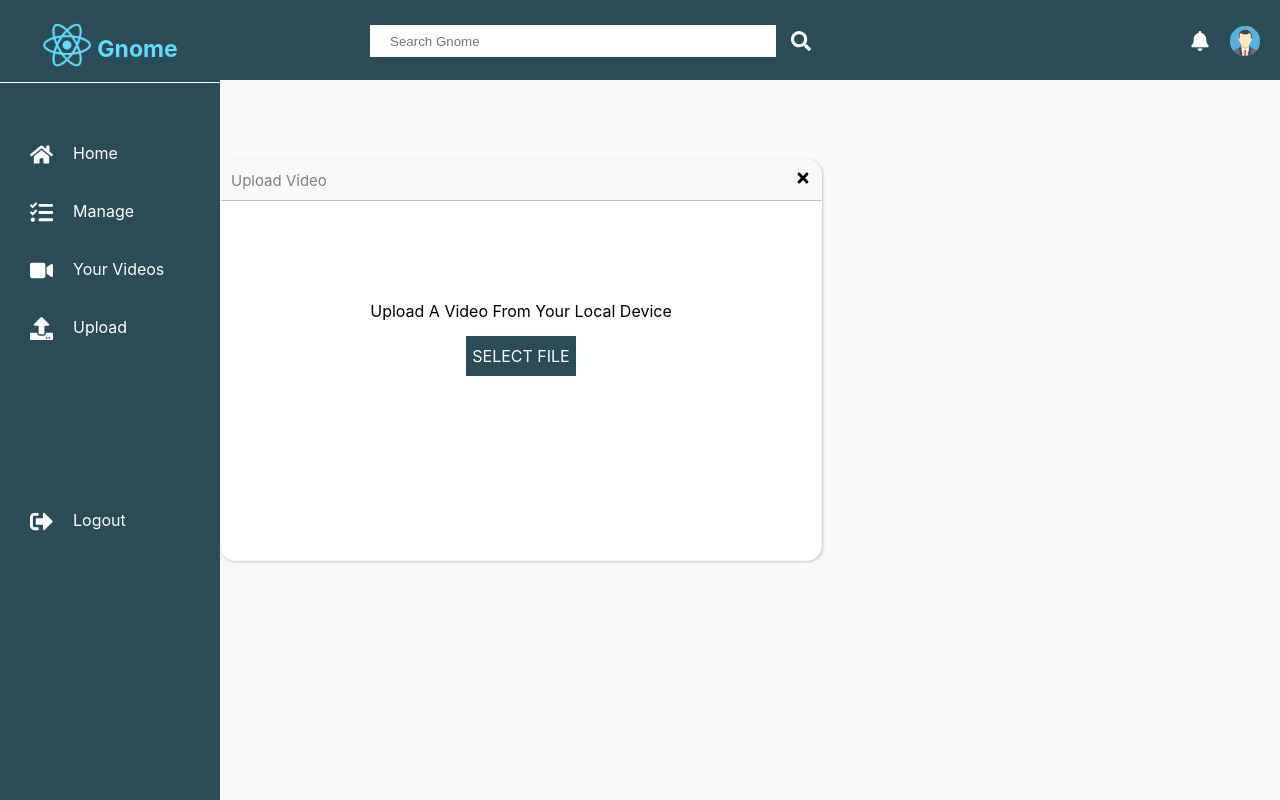
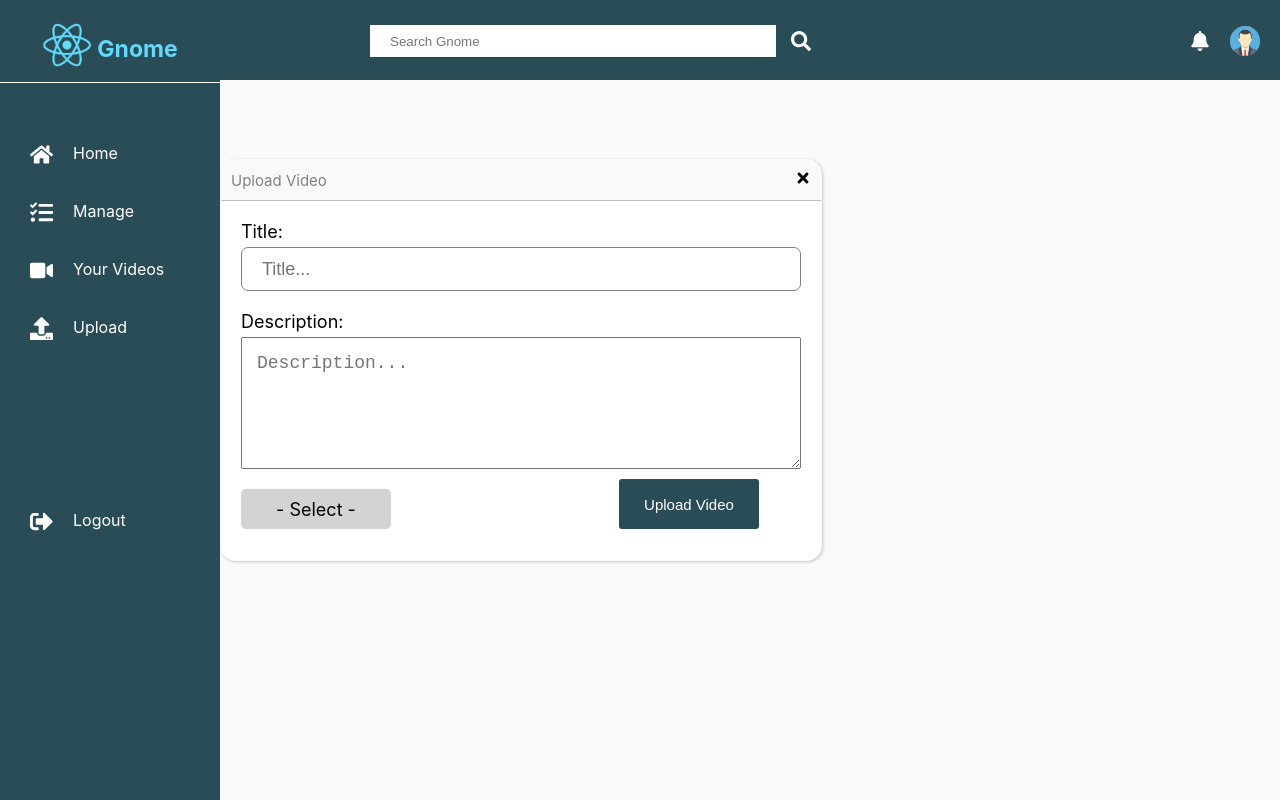
Before and after one commit to abdulfatahi-ishaq/Keyla-Test, a React (Create React App) app: page /upload in a window 1280 px wide. Built offline with nearby package versions, Linux system fonts and the light colour scheme.

Commit message:
Added Api to fetch Video ***

```diff
--- a/package.json
+++ b/package.json
@@ -6,9 +6,12 @@
     "@testing-library/jest-dom": "^5.11.4",
     "@testing-library/react": "^11.1.0",
     "@testing-library/user-event": "^12.1.10",
+    "axios": "^0.21.1",
     "react": "^17.0.2",
     "react-dom": "^17.0.2",
     "react-icons": "^4.2.0",
+    "react-loader-spinner": "^4.0.0",
+    "react-loading-skeleton": "^2.2.0",
     "react-router-dom": "^5.2.0",
     "react-scripts": "4.0.3",
     "styled-components": "^5.3.0",
--- /dev/null
+++ b/src/Functions/apiFunctions.js
@@ -0,0 +1,48 @@
+// import { API } from "../config";
+import axios from "axios";
+import { useEffect, useReducer } from "react";
+
+const ACTIONS = {
+  MAKE_REQUEST: "make-request",
+  GET_DATA: "get-data",
+  ERROR: "error"
+};
+
+
+function reducer(state, action) {
+  switch (action.type) {
+    case ACTIONS.MAKE_REQUEST:
+      return { loading: true, videos: [] };
+
+    case ACTIONS.GET_DATA:
+      return { ...state, loading: false, videos: action.payload.videos };
+
+    case ACTIONS.ERROR:
+      return { ...state, loading: false, error: action.payload.error, videos:[] };
+
+       default:
+      return state;
+  }
+}
+
+export default function useFetchvideos() {
+  const [state, dispatch] = useReducer(reducer, { videos: [], loading: true });
+
+  useEffect(() => {
+      const cancelToken1 = axios.CancelToken.source();
+    dispatch({type:ACTIONS.MAKE_REQUEST})
+    axios.get("https://movie-gallery-api.herokuapp.com/movies",
+        {cancelToken:cancelToken1.token}).then(res =>{
+        dispatch({type:ACTIONS.GET_DATA,payload:{videos:res.data}})
+    }).catch(e =>{
+        if(axios.isCancel(e)) return
+        dispatch({type:ACTIONS.ERROR, payload:{error:e}})
+    })
+    // return () => {
+    //     cancelToken1.cancel();
+    //     cancelToken2.cancel();
+    // }
+  }, [])
+
+  return state;
+}
--- a/src/components/Button/index.js
+++ b/src/components/Button/index.js
@@ -1,6 +1,6 @@
 import styled from 'styled-components';
 
-export const ButtonWrapper = styled.div`
+export const ButtonWrapper = styled.button`
 display:flex;
 margin:15px auto;
 width:100px;
--- a/src/components/UploadContainer/index.js
+++ b/src/components/UploadContainer/index.js
@@ -1,8 +1,23 @@
-import React from 'react'
-import { UploadBody, UploadContainer, UploadContentHeading, UploadWrapper } from './styles'
-import {FaTimes} from "react-icons/fa";
-import { ButtonWrapper } from '../Button';
+import React from "react";
+// import Axios from "axios";
+
+import {
+  UploadBody,
+  UploadContainer,
+  UploadContentHeading,
+  UploadWrapper,
+} from "./styles";
+import { FaTimes } from "react-icons/fa";
+import { ButtonWrapper } from "../Button";
+import UploadVideoForm from "./uploadform";
+
 const UploadPage = () => {
+  const [fileSelected, setFileSelected] = React.useState(true);
+
+//   const uploadVideo = (files) => {
+//     const formData = new FormData();
+//     formData.append('video')
+//   };
   return (
     <>
       <UploadWrapper>
@@ -12,17 +27,28 @@ const UploadPage = () => {
               <span>Upload Video</span>
             </div>
             <div>
-                          <FaTimes/>
+              <FaTimes />
             </div>
           </UploadContentHeading>
+          {!fileSelected ? (
             <UploadBody>
               <span>Upload A Video From Your Local Device</span>
-                      <ButtonWrapper>SELECT FILE</ButtonWrapper>
+              <input
+                type="file"
+                id="uploadInput"
+                accept="video/mp4"
+                style={{ display: "none" }}
+                // onChange={(e) => uploadVideo(e.target.files)}
+              />
+              <ButtonWrapper onClick={()=>setFileSelected(true)}>SELECT FILE</ButtonWrapper>
             </UploadBody>
+          ) : (
+            <UploadVideoForm />
+          )}
         </UploadContainer>
       </UploadWrapper>
     </>
-    )
-}
+  );
+};
 
-export default UploadPage
+export default UploadPage;
--- /dev/null
+++ b/src/components/UploadContainer/styles.css
@@ -0,0 +1,190 @@
+.UploadPage {
+    width: 100%;
+    height: calc(100vh - 85px);
+    display: flex;
+    justify-content: center;
+    align-items: center;
+    font-family: Roboto, Arial, sans-serif;
+}
+
+.SelectFileContainer {
+    width: 40%;
+    height: 600px;
+    border: 1px solid grey;
+    border-radius: 10px;
+    display: flex;
+    flex-direction: column;
+}
+
+.SelectFileContainer .topSection {
+    flex: 10%;
+    width: 100%;
+    border-bottom: 1px solid lightgray;
+    display: flex;
+    flex-direction: row;
+    color: grey;
+}
+
+.SelectFileContainer .topSection .leftSide {
+    flex: 50%;
+    height: 100%;
+    display: flex;
+    align-items: center;
+    justify-content: left;
+    padding-left: 15px;
+}
+
+.SelectFileContainer .topSection .leftSide h2 {
+    font-weight: 200;
+}
+
+.SelectFileContainer .topSection .rightSide {
+    flex: 50%;
+    height: 100%;
+    display: flex;
+    justify-content: flex-end;
+    align-items: center;
+    padding-right: 15px;
+}
+
+#closeIcon {
+    font-size: 30px;
+}
+
+.SelectFileContainer .body:not(#Selected) {
+    flex: 90%;
+    width: 100%;
+    display: flex;
+    justify-content: center;
+    align-items: center;
+    flex-direction: column;
+}
+
+.SelectFileContainer #Selected{
+    flex: 90%;
+    width: 100%;
+    display: flex;
+    flex-direction: column;
+}
+
+.SelectFileContainer .body #uploadButton {
+    width: 120px;
+    /* height: 40px; */
+    /* background-color: #075FD4; */
+    border: none;
+    border-radius: 3px;
+    color: white;
+    font-size: 13px;
+    display: grid;
+    place-items: center;
+}
+
+.SelectFileContainer .body #uploadButton:hover {
+    cursor: pointer;
+}
+
+.SelectFileContainer .body #uploadButton label:hover {
+    cursor: pointer;
+}
+
+.UploadVideoContainer {
+    display: flex;
+    flex-direction: column;
+    padding: 20px;
+}
+
+.UploadVideoContainer .titleContainer{
+    display: flex;
+    flex-direction: column;
+}
+
+.UploadVideoContainer input{
+    height: 40px;
+    border-radius: 7px;
+    border: 1px solid grey;
+    padding-left: 20px;
+    font-size: 18px;
+    margin-top: 5px;
+}
+
+.UploadVideoContainer .titleContainer input:focus, textarea:focus{
+    border: 1px solid green;
+    outline: none;
+}
+
+.UploadVideoContainer  label{
+    font-weight: 400;
+    font-size: 18px;
+}
+
+.UploadVideoContainer .descriptionContainer{
+    display: flex;
+    flex-direction: column;
+    margin-top: 20px;
+}
+
+.UploadVideoContainer .descriptionContainer textarea{
+    height: 100px;
+    max-height: 100px;
+    min-height: 100px;
+    min-width: 50%;
+    max-width: 98%;
+    padding: 15px;
+    font-size: 18px;
+    margin-top: 5px;
+}
+
+.UploadVideoContainer .bottomSection {
+    display: flex;
+    flex-direction: row;
+}
+
+.UploadVideoContainer .bottomSection .thumbnailContainer{
+    flex: 60%;
+    height: 40%;
+}
+
+.UploadVideoContainer .bottomSection .thumbnailContainer #uploadThumbnail{
+    margin-top: 20px;
+    width: 150px;
+    height: 40px;
+    /* border: 1px solid #294c56; */
+    border-radius: 5px;
+    display: grid;
+    place-items: center;
+    background-color: lightgrey;
+}
+
+.UploadVideoContainer .bottomSection .thumbnailContainer #uploadThumbnail:hover,  .thumbnailContainer #uploadThumbnail label:hover{
+    cursor: pointer;
+}
+
+.UploadVideoContainer .bottomSection .uploadButtonContainer{
+    flex: 40%;
+    height: 100%;
+    display: flex;
+    justify-content: center;
+    align-items: center;
+    margin-top: 10px;
+
+}
+
+.UploadVideoContainer .bottomSection .uploadButtonContainer button:hover{
+    cursor: pointer;
+    background-color: #294c56;
+
+}
+
+
+.UploadVideoContainer .bottomSection .uploadButtonContainer button{
+    width: 140px;
+    height: 50px;
+    background-color: #294c56;
+    color: white;
+    font-size: 15px;
+    border: none;
+    border-radius: 3px;
+
+
+
+}
--- /dev/null
+++ b/src/components/UploadContainer/uploadform.js
@@ -0,0 +1,72 @@
+import React from 'react'
+// import { createVideo } from '../../Functions/apiFunctions';
+import './styles.css'
+const UploadVideoForm = () => {
+    const [values, setValues] = React.useState({
+        title:"",
+        description:"",
+        video:"",
+        fomrData:""
+    });
+    const {title, description,formData} = values;
+    const handleChange = name => event => {
+        const value = name  === 'video' ? event.target.files[0] : event.target.value;
+        formData.set(name,value);
+        setValues({...values,[name]:value});
+    }
+
+    // React.useEffect(()=>{
+    //     setValues({...values, formData: new FormData()})
+    // },[])
+
+    const clickSubmit = (e) => {
+        e.preventDefault();
+        setValues({...values})
+        console.log(formData);
+        // createVideo(formData)
+        // .then(data => {
+        //     if(!data){
+        //         console.log("Failed");
+        //         setValues({...values});
+        //     }else{
+        //         console.log("Success")
+        //     }
+        // })
+    }
+
+    return (
+        <div className="UploadVideoContainer">
+        <form onSubmit={clickSubmit}>
+            <div className="titleContainer">
+                <label>Title:</label>
+                <input onChange={handleChange('title')} name="title" type="text" placeholder="Title..." value={title} />
+            </div>
+
+            <div className="descriptionContainer">
+                <label>Description:</label>
+                <textarea onChange={handleChange('description')} name="description" value={description} placeholder="Description..." />
+            </div>
+            <div className="bottomSection">
+                <div className="thumbnailContainer">
+                    <input
+                    type="file"
+                    name="video"
+                    accept="video/mp4"
+                    onChange={handleChange("video")}
+                    id="uploadThumbnail"
+                    style={{ display: "none" }}
+                    />
+                    <div id="uploadThumbnail">
+                        <label htmlFor="uploadThumbnail"> - Select - </label>
+                    </div>
+                </div>
+                <div className="uploadButtonContainer">
+                    <button type="submit"> Upload Video</button>
+                </div>
+            </div>
+            </form>
+        </div>
+    )
+}
+
+export default UploadVideoForm
--- /dev/null
+++ b/src/config.js
@@ -0,0 +1 @@
+export const API = process.env.REACT_APP_API_URL;
```
Also changed, not shown: src/components/Body/index.js (+10 -5 lines), src/components/Manage/index.js (+19 -10 lines), 2 other files (tests, documents, lock files or other folders). Lines whose indentation alone changed are shown as unchanged.
